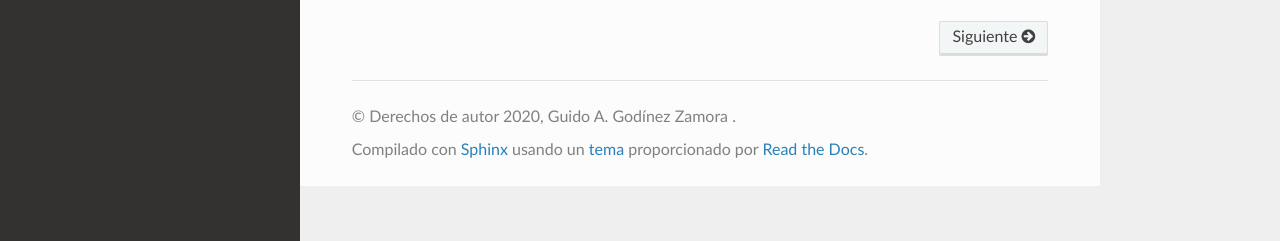
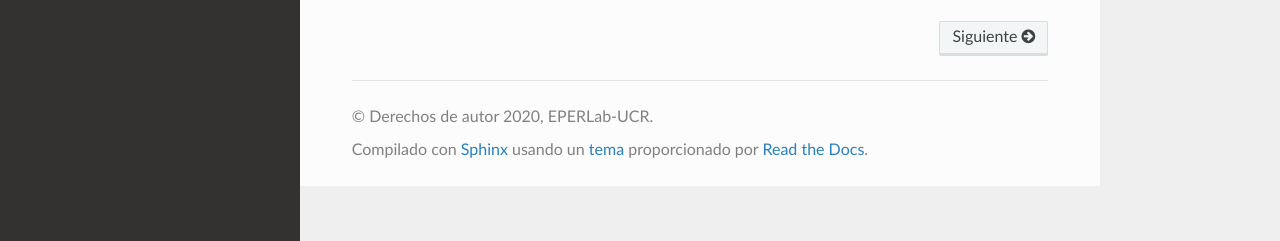
Before and after one commit to EPERLab/OSeMOSYS-CR, a Sphinx documentation site: the page built from docs/index.rst, in a window 1280 px wide. Shown: the part 656-897 px from the top of the page. Built offline with Sphinx 7.4.7 and the Read the Docs theme 2.0.0, drawn with Linux system fonts in a browser that asks for light colours.

Commit message:
Update conf.py

```diff
--- a/docs/conf.py
+++ b/docs/conf.py
@@ -64,8 +64,8 @@ master_doc = 'index'
 
 # General information about the project.
 project = u'OSeMOSYS-CR'
-copyright = u'2020, Guido A. Godínez Zamora '
-author = u'Guido A. Godínez Zamora'
+copyright = u'2020, EPERLab-UCR'
+author = u'EPERLab-UCR'
 
 # The version info for the project you're documenting, acts as replacement for
 # |version| and |release|, also used in various other places throughout the
```
